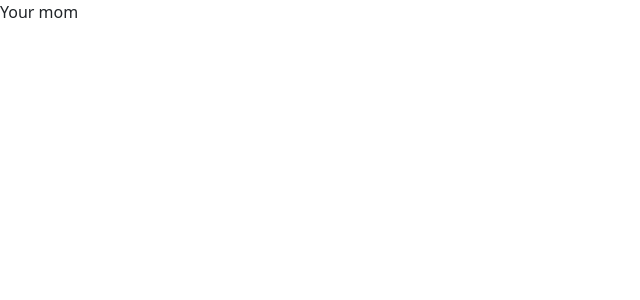
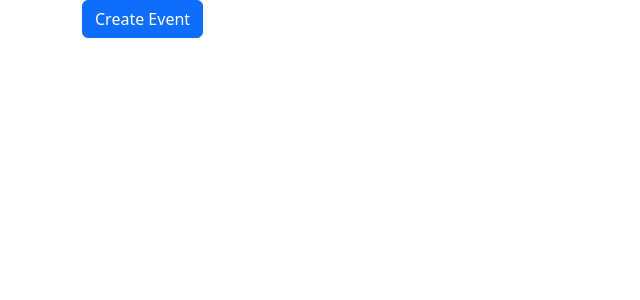
Before and after one commit to ramen4lyfe/EDs_scheduler, a React (Create React App) app in the folder client/: page /schedule/create in a window 1280 px wide. Shown: the top 300 px of the page, without its empty margins (0-640 px from the left). Built offline with nearby package versions, Linux system fonts and the light colour scheme.

Commit message:
add components

```diff
--- a/client/src/App.js
+++ b/client/src/App.js
@@ -1,13 +1,26 @@
-import React from 'react';
-import EventContext from './components/context/EventContext';
-
+import {BrowserRouter, Routes, Route} from 'react-router-dom'
+import CreateModal from './components/modals/CreateModal';
+import EventList from './components/EventList';
+import UpdateModal from './components/modals/UpdateModal';
 
 function App() {
   return (
-    <div className="App">
-
-      <div>Your mom</div>
-
+    <div className="container">
+      <div className="row">
+        <div className="col">
+          <BrowserRouter>
+            <Routes>
+              {/* <Route path="/register" element={<Register/>} />
+              <Route path="/login" element={<Login/>} /> */}
+              <Route path="/schedule/create" element={<CreateModal />} />
+              <Route path="/schedule/update/:id" element={<UpdateModal/>} />
+              <Route path="/schedule/view" element={<EventList />} />
+              {/* <Route path="/" element={<WeekView />} />
+              <Route path="/" element={<DayView />} /> */}
+            </Routes>
+          </BrowserRouter>
+        </div>
+      </div>
     </div>
   );
 }
```
